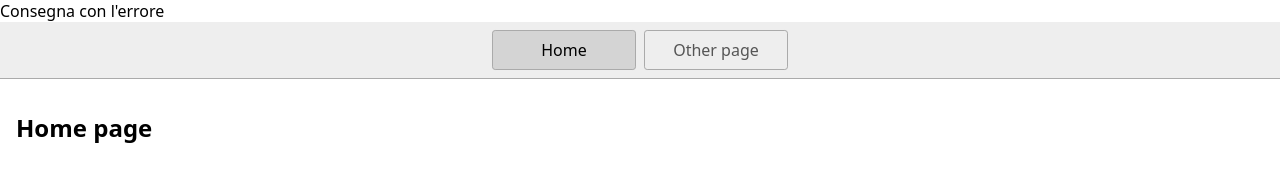
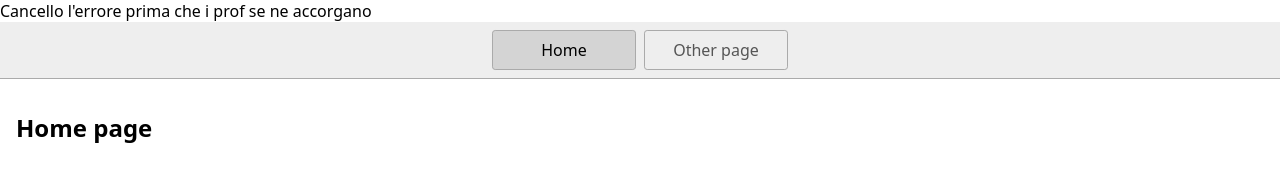
Before and after one commit to ProfCordasco/3HCaccia, a website: page index.html in a window 1280 px wide. Drawn offline with Linux system fonts and the light colour scheme.

Commit message:
Update index.html

```diff
--- a/index.html
+++ b/index.html
@@ -12,7 +12,7 @@
     <script type="module" src="script.js"></script>
   </head>
   <body>
-    Consegna con l'errore
+    Cancello l'errore prima che i prof se ne accorgano
     <nav>
       <a href="/" aria-current="page">Home</a>
       <a href="/page2.html">Other page</a>
```
